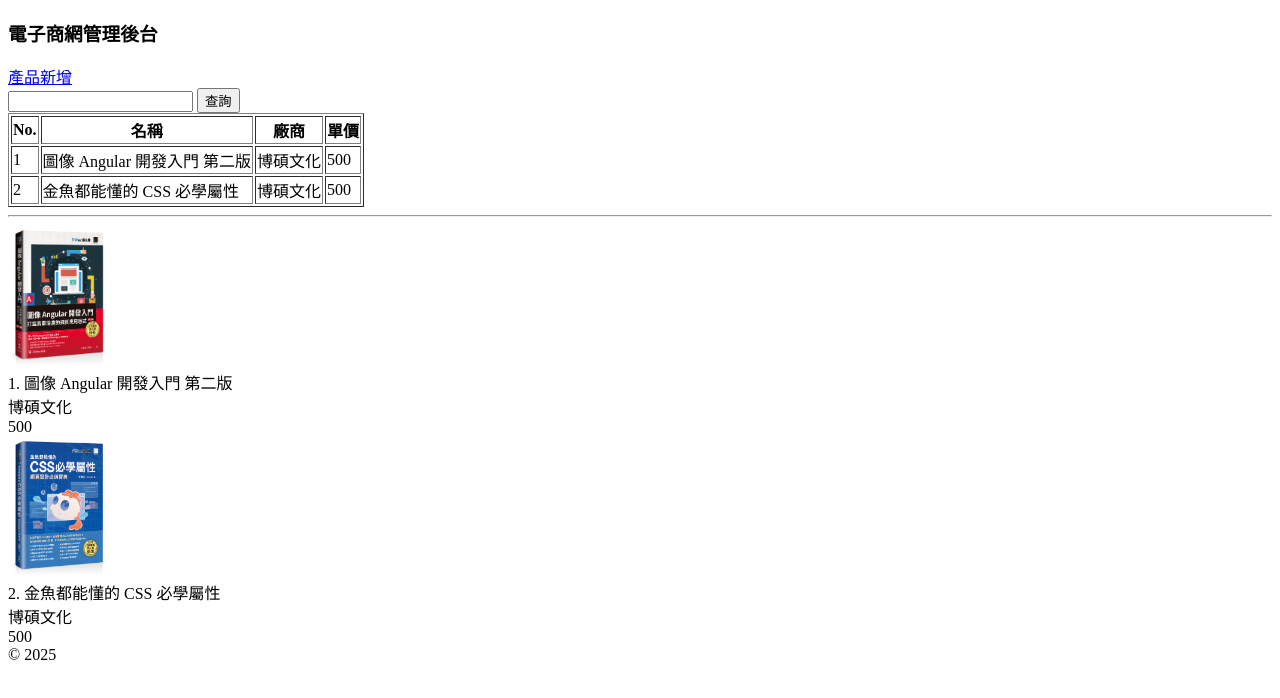
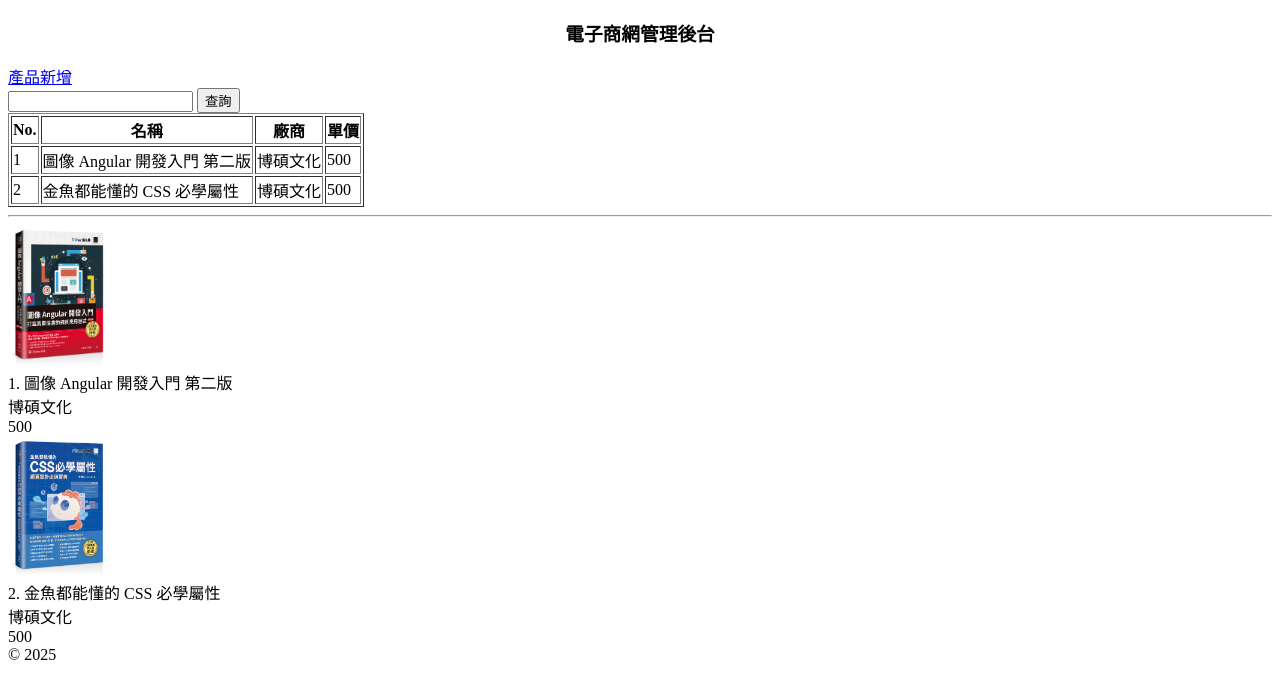
Before and after one commit to asyray951223-web/mcu-114-1-web-14130133, a plain HTML site: page src/index.html in a window 1280 px wide. Drawn offline with Linux system fonts and the light colour scheme.

Commit message:
feat(css): 利用 css 實作標題置中

```diff
--- a/src/index.css
+++ b/src/index.css
@@ -0,0 +1,3 @@
+header {
+  text-align: center;
+}
--- a/src/index.html
+++ b/src/index.html
@@ -6,10 +6,10 @@
     <title>電子商網管理後台</title>
   </head>
   <body>
-    <hear>
+    <header>
       <link rel="stylesheet" href="/src/index.css">
       <h3 >電子商網管理後台</h3>
-    </hear>
+    </header>
     <nav>
       <a href="./form.html">產品新增</a>
     </nav>
```
